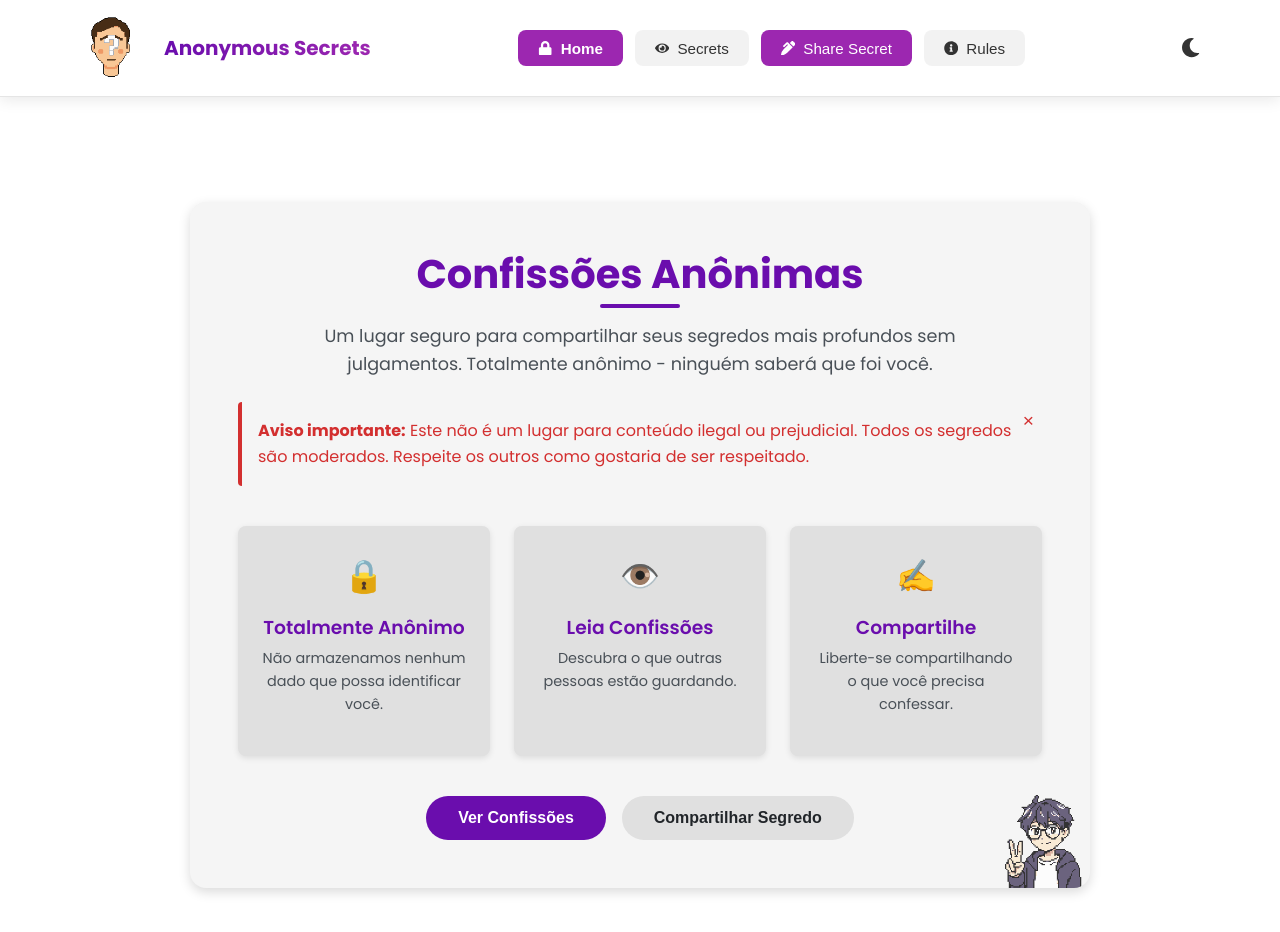
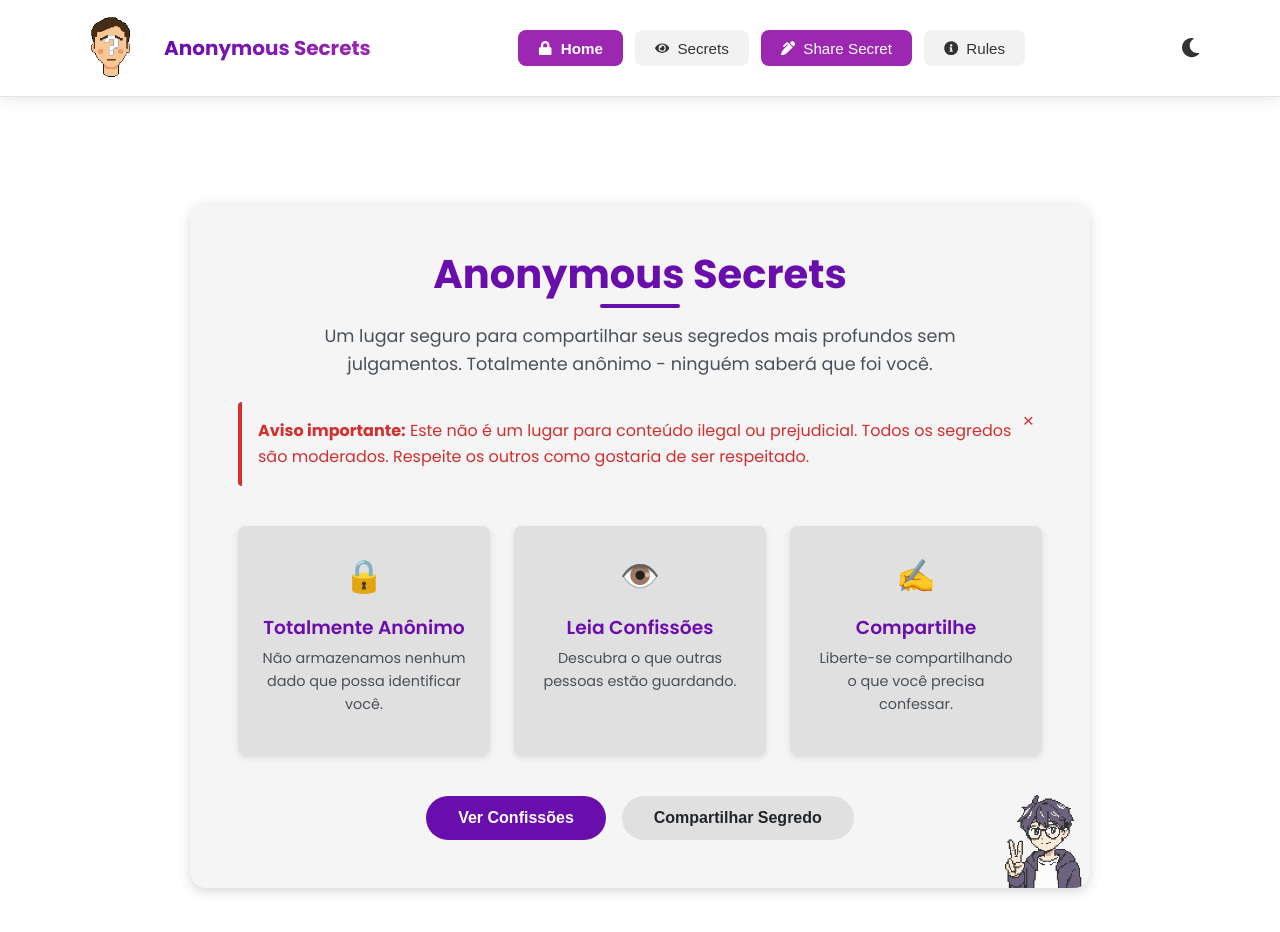
Before and after one commit to Thiago-Chiloff/anonymoussecrets, a React (Vite) app: page / in a window 1280 px wide. Shown: the top 932 px of the page. Built offline with nearby package versions, Linux system fonts and the light colour scheme; no server answers; the database is empty.

Commit message:
mudança-no-titulo-da-home

```diff
--- a/src/Home.jsx
+++ b/src/Home.jsx
@@ -18,7 +18,7 @@ function Home() {
   return (
     <div className="home-container">
       <div className="home-content">
-        <h1 className="home-title">Confissões Anônimas</h1>
+        <h1 className="home-title">Anonymous Secrets</h1>
 
         <div className="home-messages">
           <p className="home-text">
```
